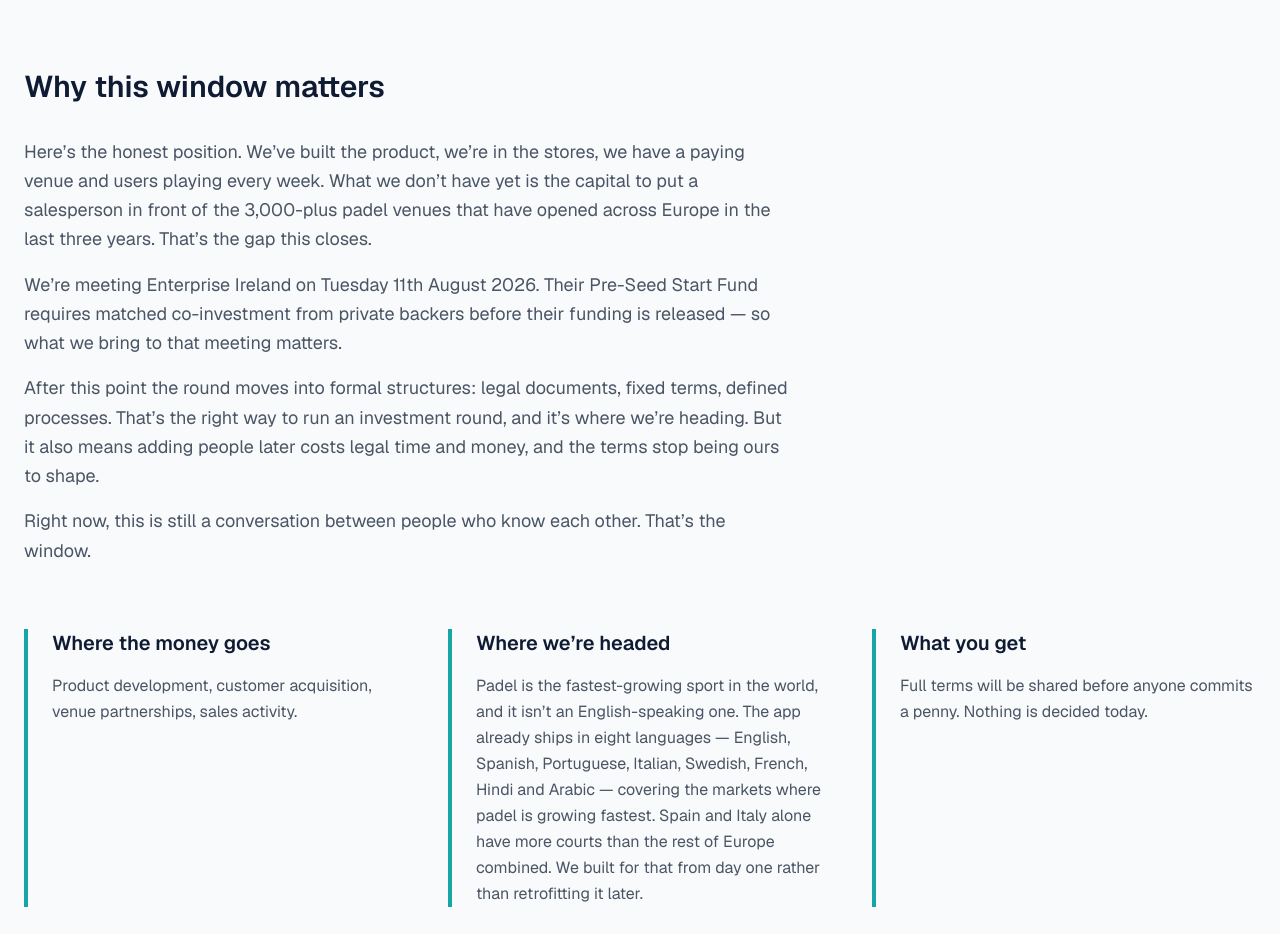
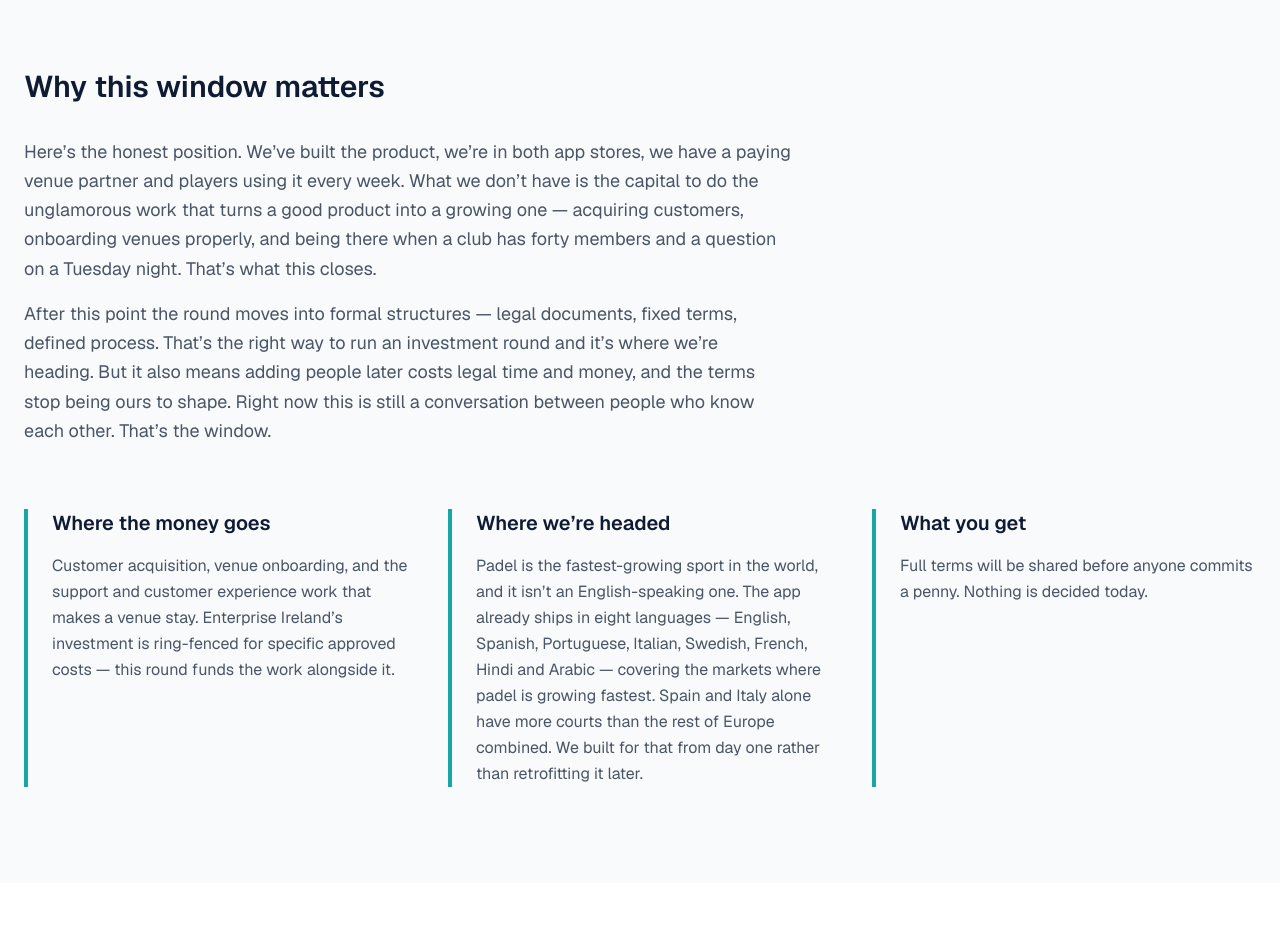
Before and after one commit to WYNAXA/Wynaxa, a Next.js app: page /founding-supporters in a window 1280 px wide. Shown: the part 3740-4674 px from the top of the page. Built offline with nearby package versions, Linux system fonts and the light colour scheme.

Commit message:
Founding supporters: remove duplicate EI paragraph, correct use of funds

```diff
--- a/app/founding-supporters/page.tsx
+++ b/app/founding-supporters/page.tsx
@@ -284,28 +284,21 @@ export default function FoundingSupportersPage() {
           <div className="mt-8 max-w-3xl space-y-4 text-lg leading-relaxed text-gray-600">
             <p>
               Here&rsquo;s the honest position. We&rsquo;ve built the product,
-              we&rsquo;re in the stores, we have a paying venue and users
-              playing every week. What we don&rsquo;t have yet is the capital to
-              put a salesperson in front of the 3,000-plus padel venues that
-              have opened across Europe in the last three years. That&rsquo;s
-              the gap this closes.
+              we&rsquo;re in both app stores, we have a paying venue partner and
+              players using it every week. What we don&rsquo;t have is the
+              capital to do the unglamorous work that turns a good product into a
+              growing one — acquiring customers, onboarding venues properly, and
+              being there when a club has forty members and a question on a
+              Tuesday night. That&rsquo;s what this closes.
             </p>
             <p>
-              We&rsquo;re meeting Enterprise Ireland on Tuesday 11th August
-              2026. Their Pre-Seed Start Fund requires matched co-investment
-              from private backers before their funding is released — so what we
-              bring to that meeting matters.
-            </p>
-            <p>
-              After this point the round moves into formal structures: legal
-              documents, fixed terms, defined processes. That&rsquo;s the right
-              way to run an investment round, and it&rsquo;s where we&rsquo;re
-              heading. But it also means adding people later costs legal time
-              and money, and the terms stop being ours to shape.
-            </p>
-            <p>
-              Right now, this is still a conversation between people who know
-              each other. That&rsquo;s the window.
+              After this point the round moves into formal structures — legal
+              documents, fixed terms, defined process. That&rsquo;s the right
+              way to run an investment round and it&rsquo;s where we&rsquo;re
+              heading. But it also means adding people later costs legal time and
+              money, and the terms stop being ours to shape. Right now this is
+              still a conversation between people who know each other.
+              That&rsquo;s the window.
             </p>
           </div>
 
@@ -315,8 +308,10 @@ export default function FoundingSupportersPage() {
                 Where the money goes
               </h3>
               <p className="mt-4 leading-relaxed text-gray-600">
-                Product development, customer acquisition, venue partnerships,
-                sales activity.
+                Customer acquisition, venue onboarding, and the support and
+                customer experience work that makes a venue stay. Enterprise
+                Ireland&rsquo;s investment is ring-fenced for specific approved
+                costs — this round funds the work alongside it.
               </p>
             </div>
             <div className="border-l-4 border-accent pl-6">
```
